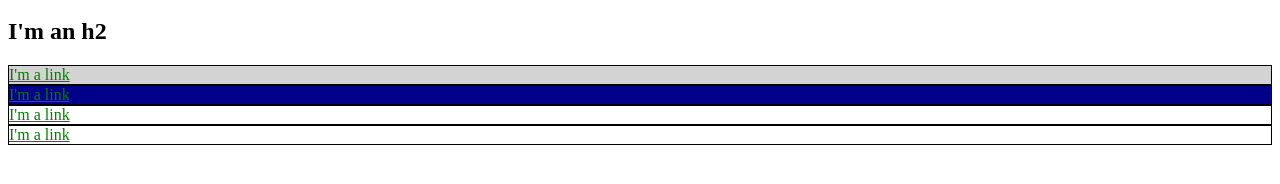
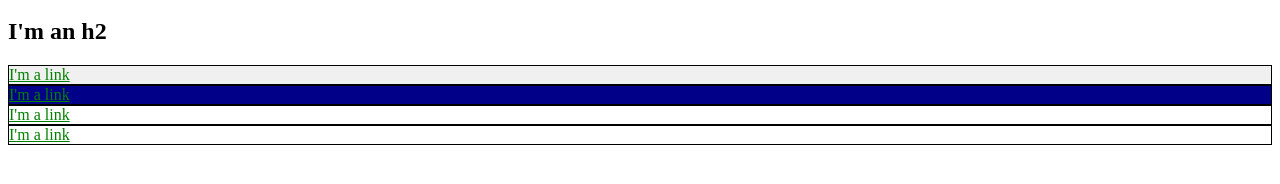
Before and after one commit to mwtyler/mwtyler.github.io, a plain HTML site: page index.html in a window 1280 px wide. Shown: the part 136-320 px from the top of the page. Drawn offline with Linux system fonts and the light colour scheme.

Commit message:
color change to hex

```diff
--- a/index.html
+++ b/index.html
@@ -8,7 +8,7 @@
         color: red;
       }
       #exec-bio {
-        background-color: lightgray;
+        background-color: #f0f0f0;
       }
       #next-bio {
         background-color: #008;
```
